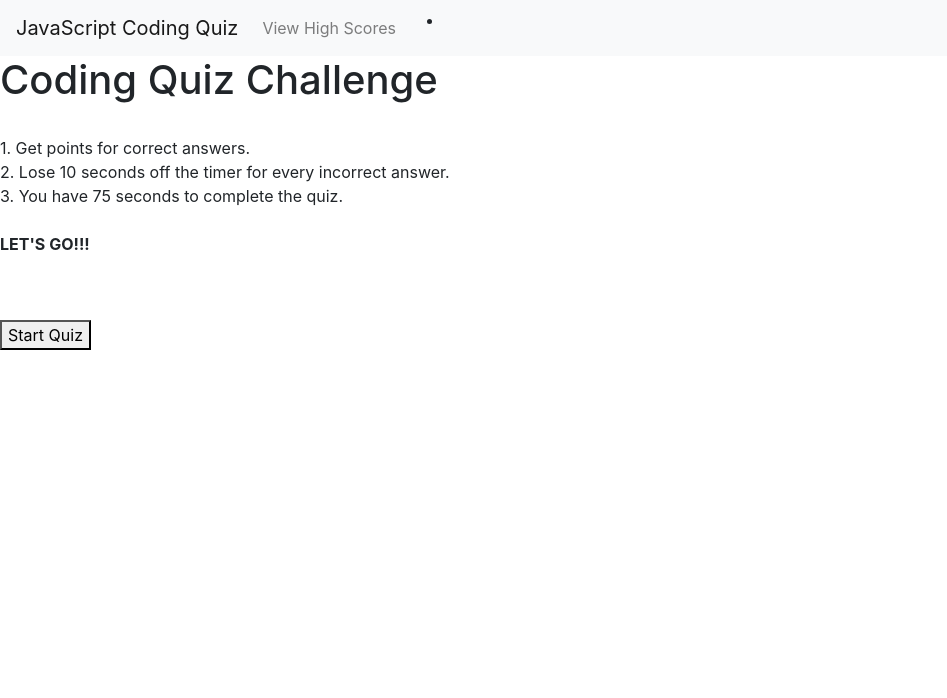
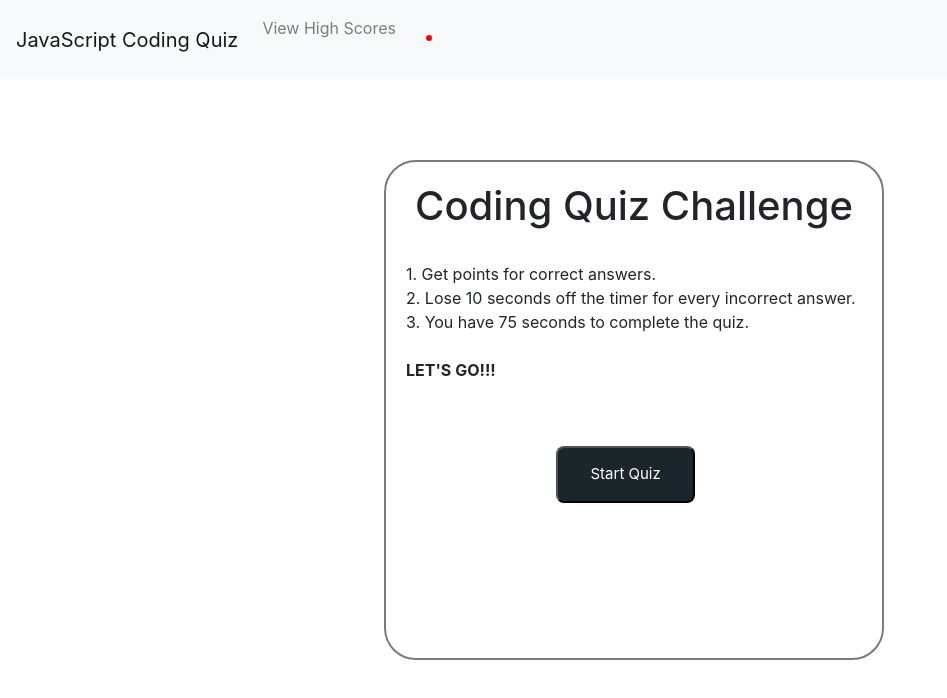
Before and after one commit to pennyquirino/JavaScript-Coding-Quiz, a plain HTML site: page index.html in a window 1280 px wide. Shown: the whole page, without its empty margins (0-947 px from the left). Drawn offline with nearby package versions, Linux system fonts and the light colour scheme.

Commit message:
fixed relative link for style sheet

```diff
--- a/index.html
+++ b/index.html
@@ -8,7 +8,7 @@
 
     <meta http-equiv="X-UA-Compatible" content="ie=edge">
     <!-- insert style sheets here -->
-    <link rel="stylesheet" href="style.css">
+    <link rel="stylesheet" href="assets/css/style.css">
     <link rel="stylesheet" href="https://cdn.jsdelivr.net/npm/bootstrap@4.5.3/dist/css/bootstrap.min.css" integrity="sha384-TX8t27EcRE3e/ihU7zmQxVncDAy5uIKz4rEkgIXeMed4M0jlfIDPvg6uqKI2xXr2" crossorigin="anonymous">
 
     <!-- Penny Quirino's Code Quiz-->
```
